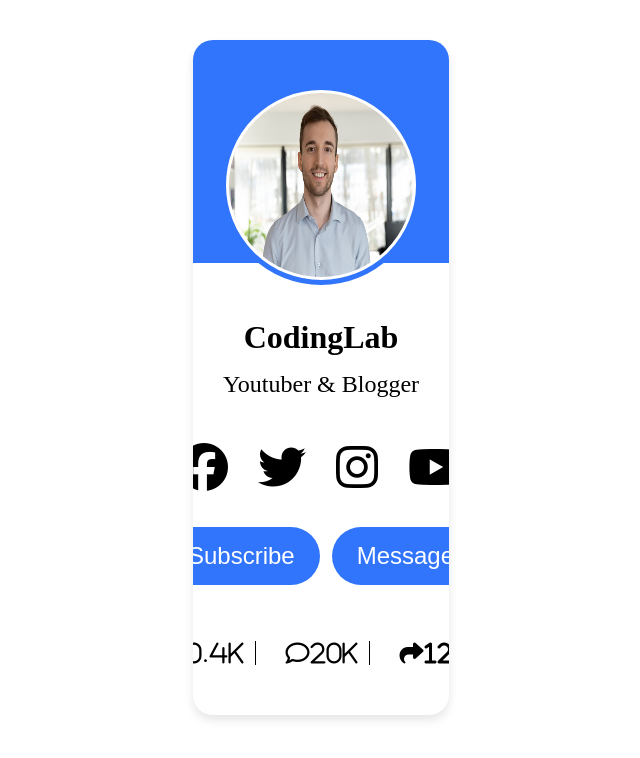
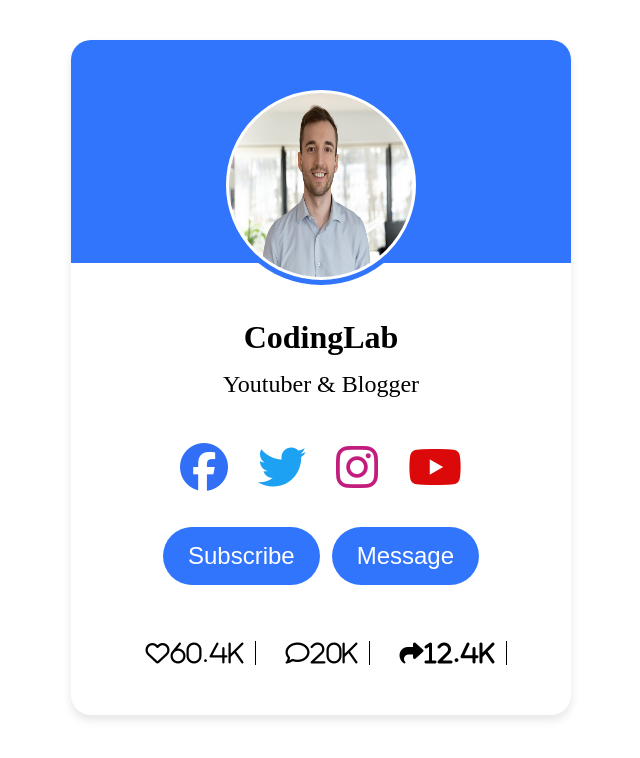
Before and after one commit to mehedi-2024/project3, a plain HTML site: page index.html in a window 1280 px wide. Shown: the whole page, without its empty margins (319-959 px from the left). Drawn offline with Linux system fonts and the light colour scheme.

Commit message:
Add files via upload

```diff
--- a/style.css
+++ b/style.css
@@ -10,7 +10,7 @@ body{
 }
 
 .card{
-    width: 20%;
+    max-width: 500px;
     margin: 40px auto;
     box-shadow: 0 5px 10px rgba(0,0,0,0.1);
     border-radius: 20px;
@@ -73,6 +73,22 @@ body{
 
 }
 
+i#one{
+    color: #316FF6;
+}
+
+i#two{
+    color: 	#1DA1F2;
+}
+
+i#three{
+    color:  #c21d7d;
+}
+
+i#four{
+    color: #db0909;
+}
+
 
 .card .btn-box{
     width: 100%;
```
